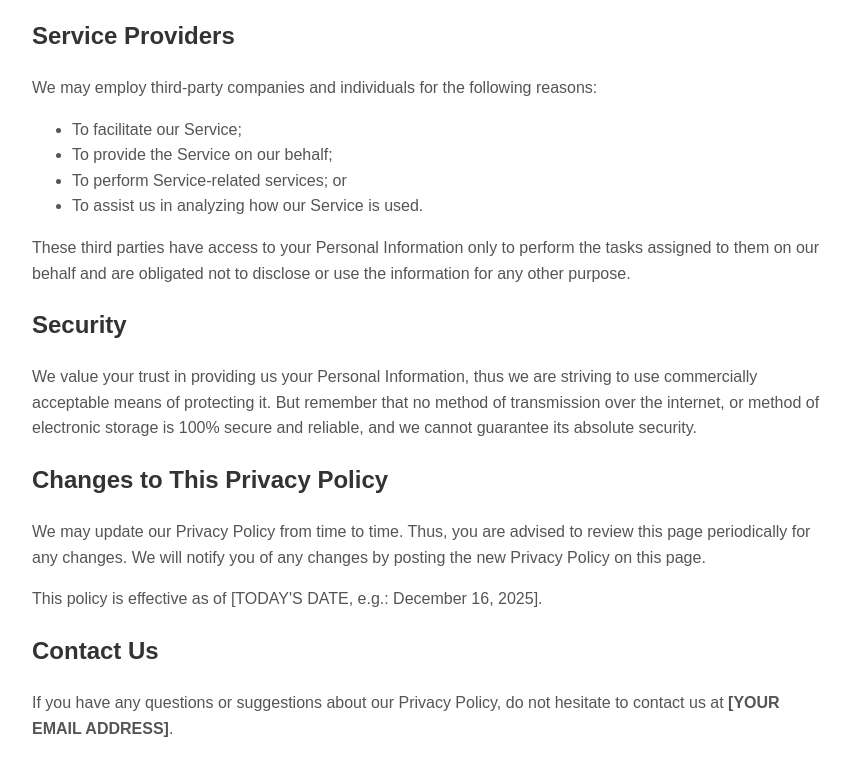
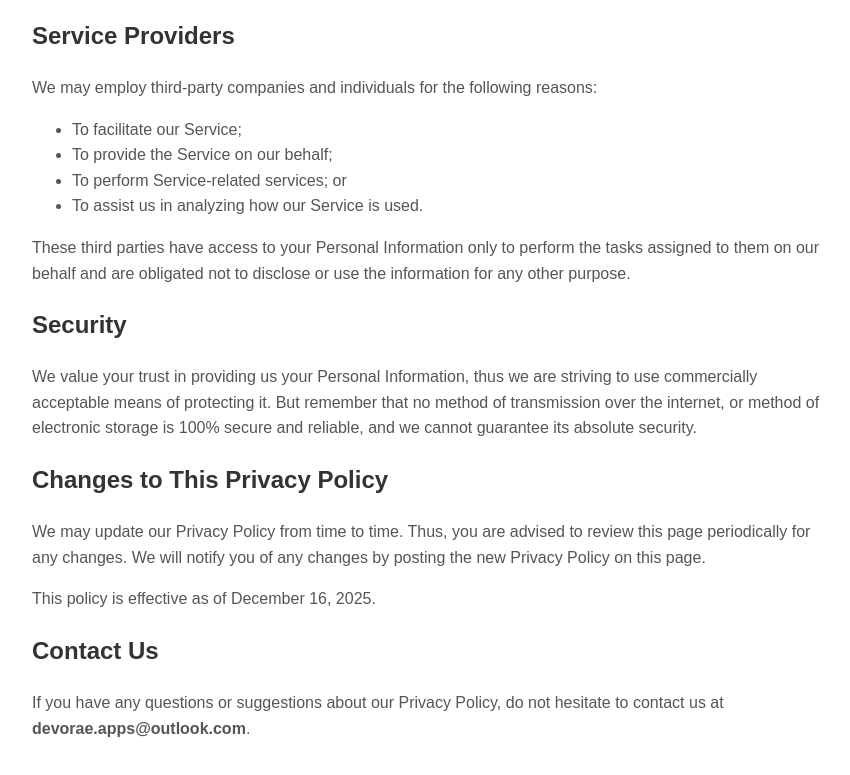
Before and after one commit to kgug769/kgug769.github.io, a plain HTML site: page privacy.html in a window 1280 px wide. Shown: the part 695-1470 px from the top of the page, without its empty margins (208-1058 px from the left). Drawn offline with Linux system fonts and the light colour scheme.

Commit message:
Update privacy.html

```diff
--- a/privacy.html
+++ b/privacy.html
@@ -3,7 +3,7 @@
 <head>
     <meta charset="UTF-8">
     <meta name="viewport" content="width=device-width, initial-scale=1.0">
-    <title>Privacy Policy - [YOUR APP NAME]</title>
+    <title>Privacy Policy - Devorae Apps</title>
     <style>
         body { font-family: Arial, sans-serif; line-height: 1.6; padding: 20px; max-width: 800px; margin: auto; }
         h1, h2 { color: #333; }
@@ -14,7 +14,7 @@
 
     <h1>Privacy Policy</h1>
 
-    <p>This Privacy Policy describes how <strong>[YOUR APP NAME]</strong> (the "Application") collects, uses, and discloses your information when you use our Application.</p>
+    <p>This Privacy Policy describes how <strong>Devorae Apps</strong> collects, uses, and discloses your information when you use our Application.</p>
 
     <h2>Information Collection and Use</h2>
     <p>Our Application uses third-party services that may collect information used to identify you.</p>
@@ -45,10 +45,10 @@
     <h2>Changes to This Privacy Policy</h2>
     <p>We may update our Privacy Policy from time to time. Thus, you are advised to review this page periodically for any changes. We will notify you of any changes by posting the new Privacy Policy on this page.</p>
 
-    <p>This policy is effective as of [TODAY'S DATE, e.g.: December 16, 2025].</p>
+    <p>This policy is effective as of December 16, 2025.</p>
 
     <h2>Contact Us</h2>
-    <p>If you have any questions or suggestions about our Privacy Policy, do not hesitate to contact us at <strong>[YOUR EMAIL ADDRESS]</strong>.</p>
+    <p>If you have any questions or suggestions about our Privacy Policy, do not hesitate to contact us at <strong>devorae.apps@outlook.com</strong>.</p>
 
 </body>
 </html>
```
